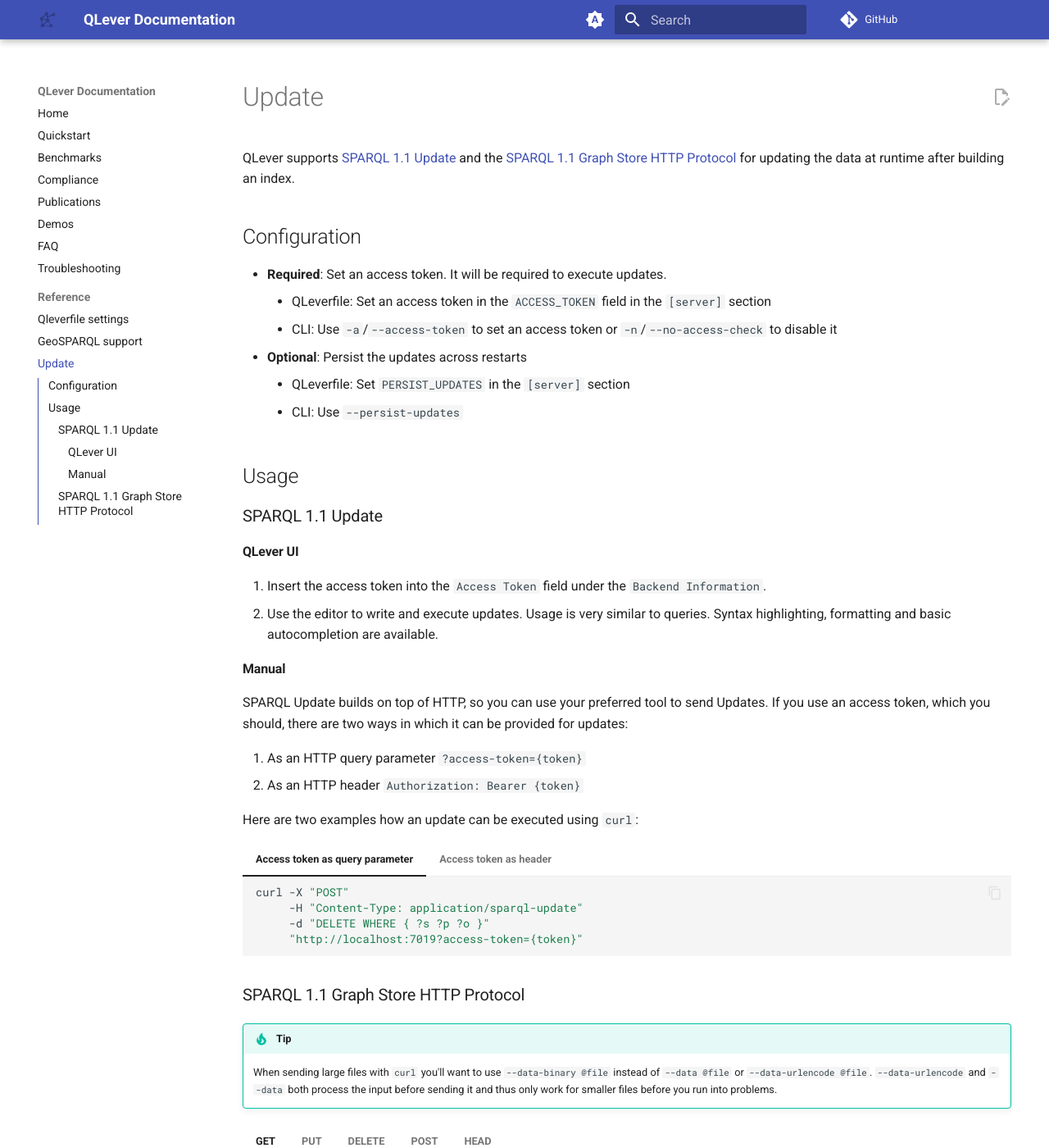
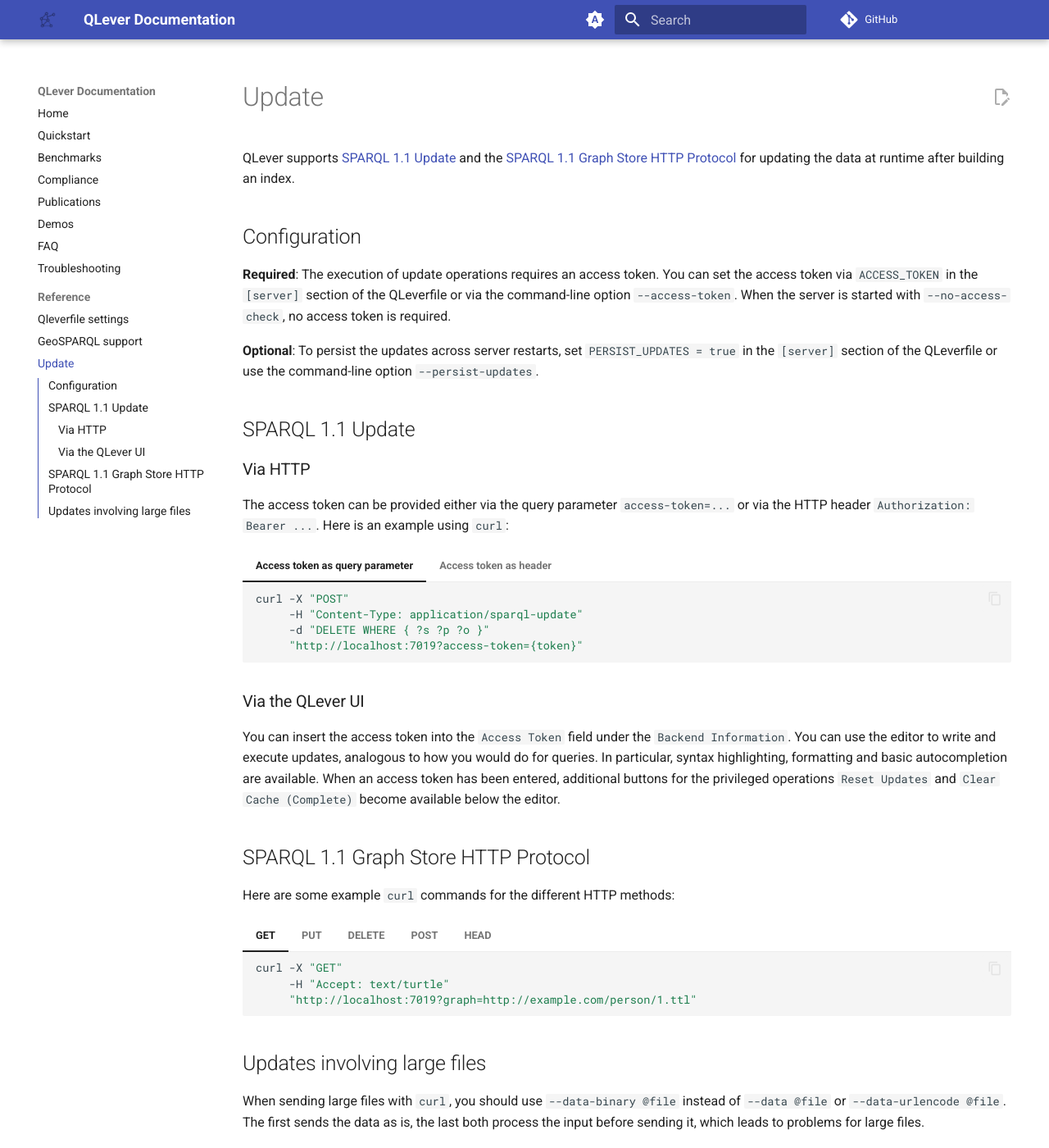
Before and after one commit to qlever-dev/qlever-docs, an MkDocs documentation site: the page built from docs/update.md, in a window 1280 px wide and 1400 px high. Shown: the whole window at 82% size. Built offline with MkDocs 1.6.1 and Material for MkDocs 9.7.7, drawn with Linux system fonts in a browser that asks for light colours; plug-ins that fetch from the network failed and are left out; comment, search, counter and statistics services are not loaded; the version menu is left out.

Commit message:
Revision in 1-1 with Julian

````diff
--- a/docs/update.md
+++ b/docs/update.md
@@ -4,30 +4,22 @@ QLever supports [SPARQL 1.1 Update](https://www.w3.org/TR/sparql11-update/) and
 
 ## Configuration
 
-- **Required**: Set an access token. It will be required to execute updates.
-    - QLeverfile: Set an access token in the `ACCESS_TOKEN` field in the `[server]` section
-    - CLI: Use `-a`/`--access-token` to set an access token or `-n`/`--no-access-check` to disable it
-- **Optional**: Persist the updates across restarts
-    - QLeverfile: Set `PERSIST_UPDATES` in the `[server]` section
-    - CLI: Use `--persist-updates`
+**Required**: The execution of update operations requires an access token. You can set the access
+token via `ACCESS_TOKEN` in the `[server]` section of the QLeverfile or via the
+command-line option `--access-token`. When the server is started with `--no-access-check`, no
+access token is required.
 
-## Usage
+**Optional**: To persist the updates across server restarts, set
+`PERSIST_UPDATES = true` in the `[server]` section of the QLeverfile or use the
+command-line option `--persist-updates`.
 
-### SPARQL 1.1 Update
+## SPARQL 1.1 Update
 
-#### QLever UI
+### Via HTTP
 
-1. Insert the access token into the `Access Token` field under the `Backend Information`.
-2. Use the editor to write and execute updates. Usage is very similar to queries. Syntax highlighting, formatting and basic autocompletion are available.
-
-#### Manual
-
-SPARQL Update builds on top of HTTP, so you can use your preferred tool to send Updates. If you use an access token, which you should, there are two ways in which it can be provided for updates:
-
-1. As an HTTP query parameter `?access-token={token}`
-2. As an HTTP header `Authorization: Bearer {token}`
-
-Here are two examples how an update can be executed using `curl`:
+The access token can be provided either via the query parameter
+`access-token=...` or via the HTTP header `Authorization: Bearer ...`. Here is
+an example using `curl`:
 
 === "Access token as query parameter"
     ```bash
@@ -45,11 +37,19 @@ Here are two examples how an update can be executed using `curl`:
          "http://localhost:7019"
     ```
 
-### SPARQL 1.1 Graph Store HTTP Protocol
+### Via the QLever UI
 
-!!! tip
+You can insert the access token into the `Access Token` field under the
+`Backend Information`. You can use the editor to write and execute updates,
+analogous to how you would do for queries. In particular, syntax highlighting,
+formatting and basic autocompletion are available. When an access token has
+been entered, additional buttons for the privileged operations `Reset Updates`
+and `Clear Cache (Complete)` become available below the editor.
 
-    When sending large files with `curl` you'll want to use `--data-binary @file` instead of `--data @file` or `--data-urlencode @file`. `--data-urlencode` and `--data` both process the input before sending it and thus only work for smaller files before you run into problems.
+
+## SPARQL 1.1 Graph Store HTTP Protocol
+
+Here are some example `curl` commands for the different HTTP methods:
 
 === "GET"
     ```bash
@@ -84,3 +84,10 @@ Here are two examples how an update can be executed using `curl`:
     curl -X "HEAD"
          "http://localhost:7019?graph=http://example.com/person/1.ttl"
     ```
+
+## Updates involving large files
+
+When sending large files with `curl`, you should use `--data-binary @file`
+instead of `--data @file` or `--data-urlencode @file`. The first sends the data
+as is, the last both process the input before sending it, which leads to
+problems for large files.
````
